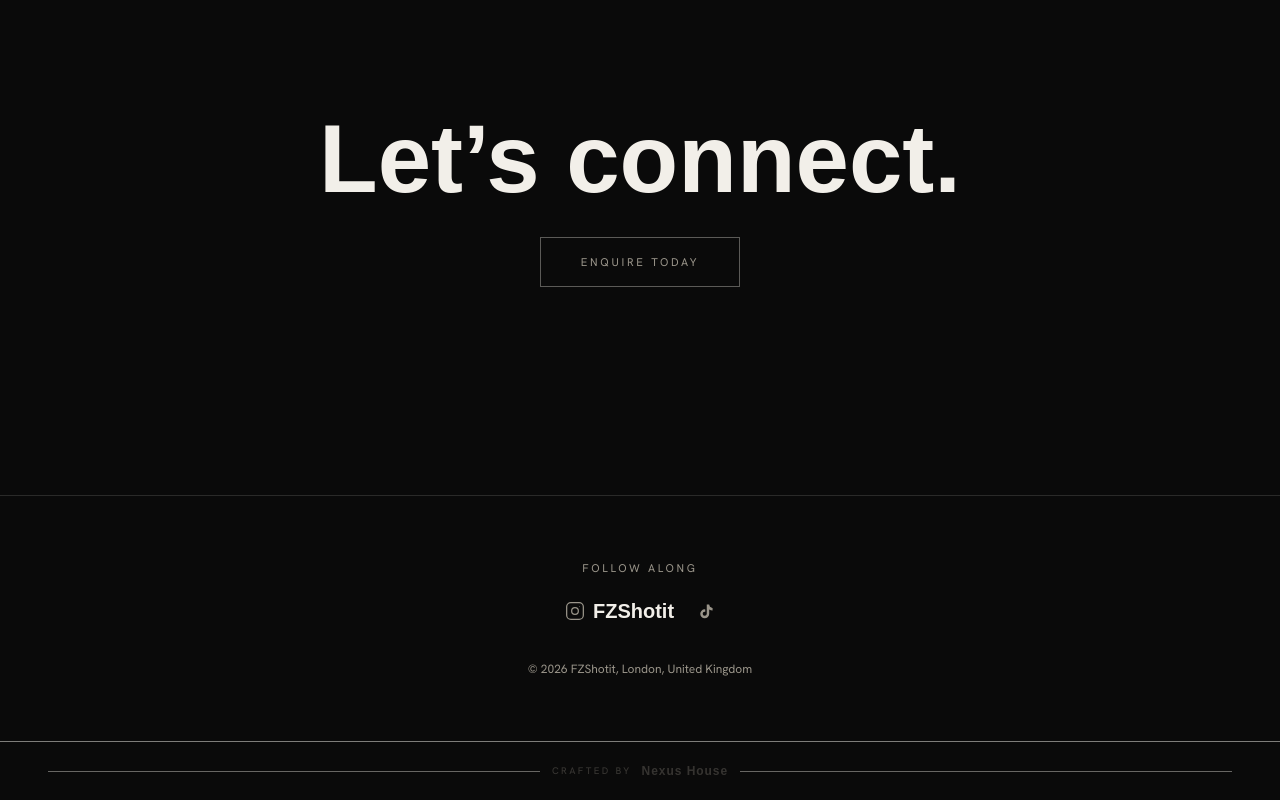
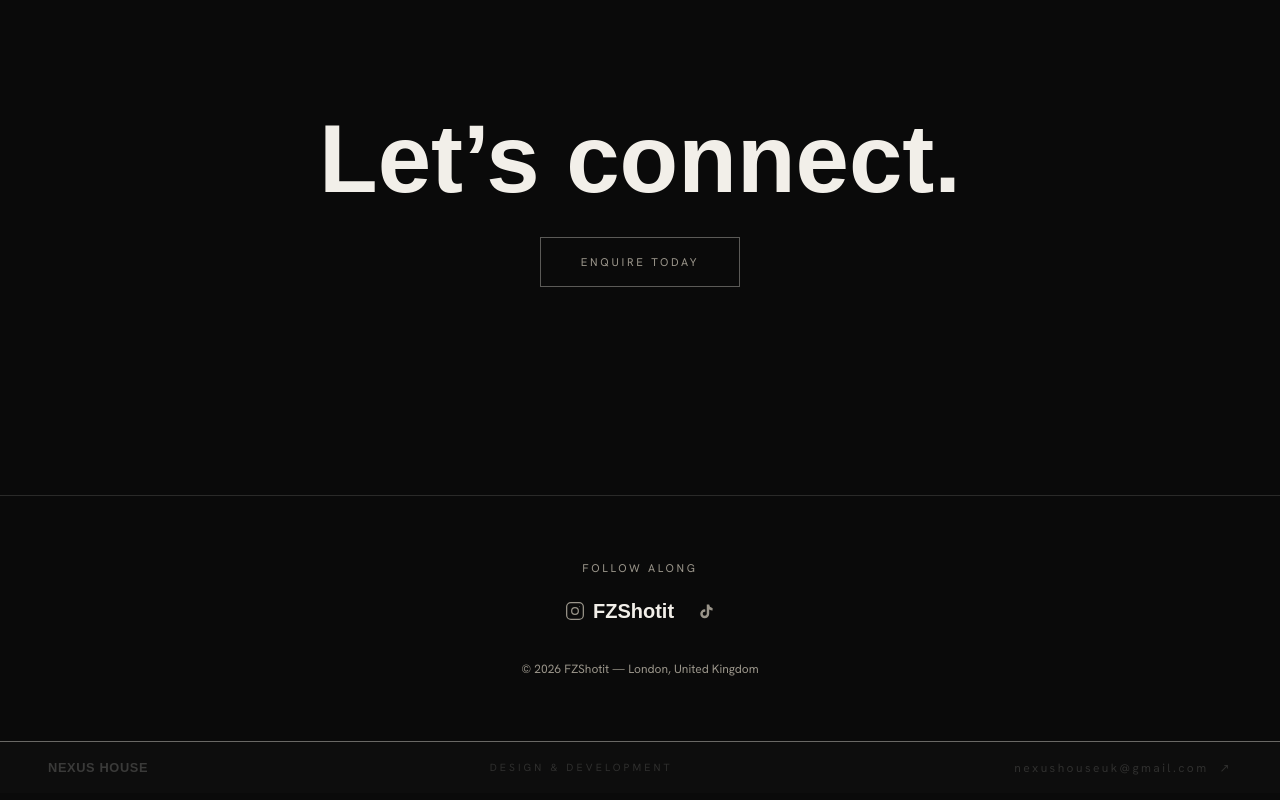
Before and after one commit to lamidecoder/fzshotit, a Next.js app: page / in a window 1280 px wide. Shown: the part 2935-3735 px from the top of the page. Built offline with nearby package versions, Linux system fonts and the light colour scheme; a web font is replaced by a local one.

Commit message:
premium Nexus House footer credit - full width strip with email

```diff
--- a/src/components/Footer.tsx
+++ b/src/components/Footer.tsx
@@ -19,7 +19,8 @@ function TTIcon() {
 export default function Footer() {
   return (
     <footer className="border-t border-clay mt-24">
-      {/* Main footer */}
+
+      {/* Social + copyright */}
       <div className="container-shell py-16 flex flex-col items-center text-center gap-5">
         <p className="eyebrow">Follow along</p>
         <div className="flex items-center gap-6">
@@ -34,37 +35,43 @@ export default function Footer() {
           </a>
         </div>
         <p className="text-xs text-bone-dim mt-4">
-          &copy; {new Date().getFullYear()} FZShotit, London, United Kingdom
+          &copy; {new Date().getFullYear()} FZShotit &mdash; London, United Kingdom
         </p>
       </div>
 
-      {/* Agency credit — subtle, elegant */}
-      <div className="border-t border-clay/50">
-        <div className="container-shell py-5 flex items-center justify-center gap-3">
-          <div className="h-px flex-1 bg-clay/40" />
+      {/* Agency credit — premium, full-width strip */}
       <a
         href="mailto:nexushouseuk@gmail.com"
-            className="group flex items-center gap-2.5 text-bone-dim/30 hover:text-bone-dim transition-colors duration-500"
+        className="group block w-full border-t border-clay/40 bg-[#0d0d0d] hover:bg-[#111] transition-colors duration-700"
         data-cursor="view"
       >
-            <span style={{
-              fontSize: "0.6rem",
-              letterSpacing: "0.25em",
-              textTransform: "uppercase",
-              fontWeight: 500,
-            }}>
-              Crafted by
+        <div className="container-shell flex items-center justify-between py-4">
+          {/* Left: wordmark */}
+          <span
+            className="font-display font-bold tracking-tight text-bone/20 group-hover:text-bone/50 transition-colors duration-700"
+            style={{ fontSize: "0.8rem", letterSpacing: "0.05em" }}
+          >
+            NEXUS HOUSE
           </span>
+
+          {/* Centre: tagline */}
           <span
-              className="font-display font-bold group-hover:text-bone transition-colors duration-500"
-              style={{ fontSize: "0.75rem", letterSpacing: "0.08em" }}
+            className="hidden md:block text-bone/15 group-hover:text-bone/35 transition-colors duration-700 font-body"
+            style={{ fontSize: "0.65rem", letterSpacing: "0.3em", textTransform: "uppercase" }}
           >
-              Nexus House
+            Design &amp; Development
           </span>
+
+          {/* Right: subtle arrow */}
+          <span
+            className="text-bone/15 group-hover:text-henna transition-colors duration-700"
+            style={{ fontSize: "0.75rem", letterSpacing: "0.2em" }}
+          >
+            nexushouseuk@gmail.com &nbsp;&#8599;
+          </span>
+        </div>
       </a>
-          <div className="h-px flex-1 bg-clay/40" />
-        </div>
-      </div>
+
     </footer>
   );
 }
```
Lines whose indentation alone changed are shown as unchanged.
